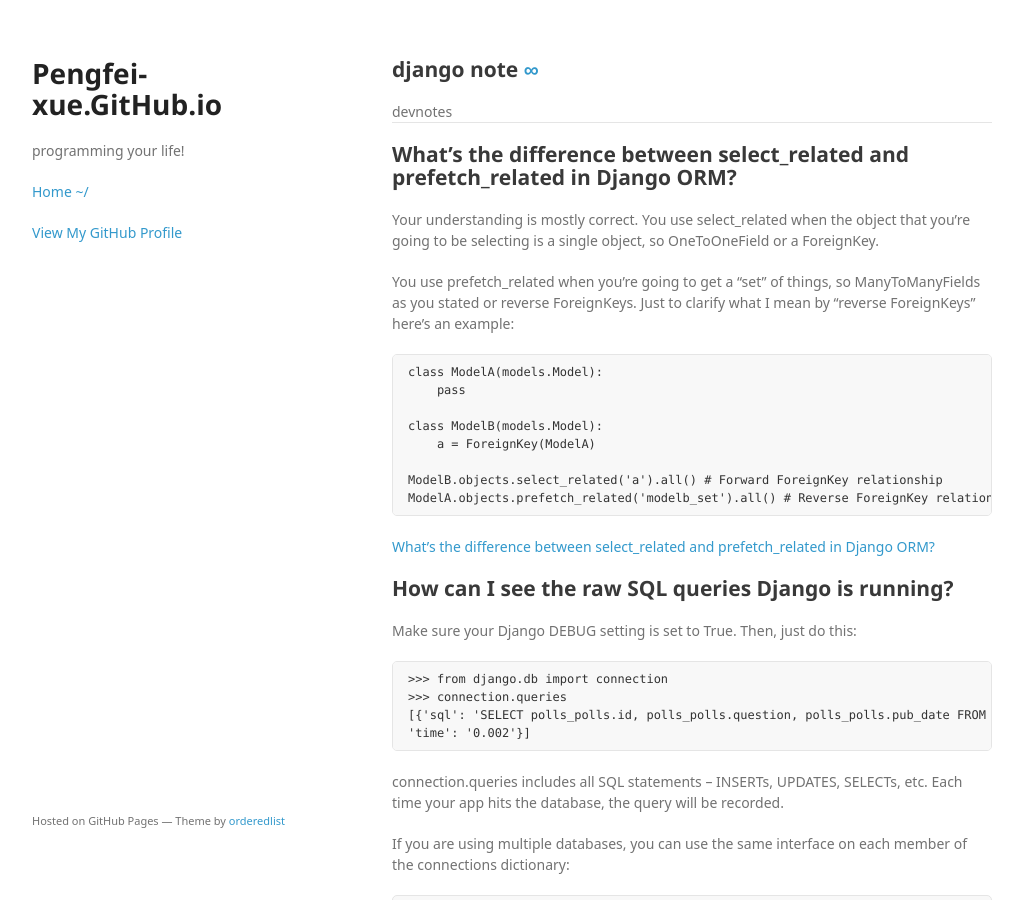
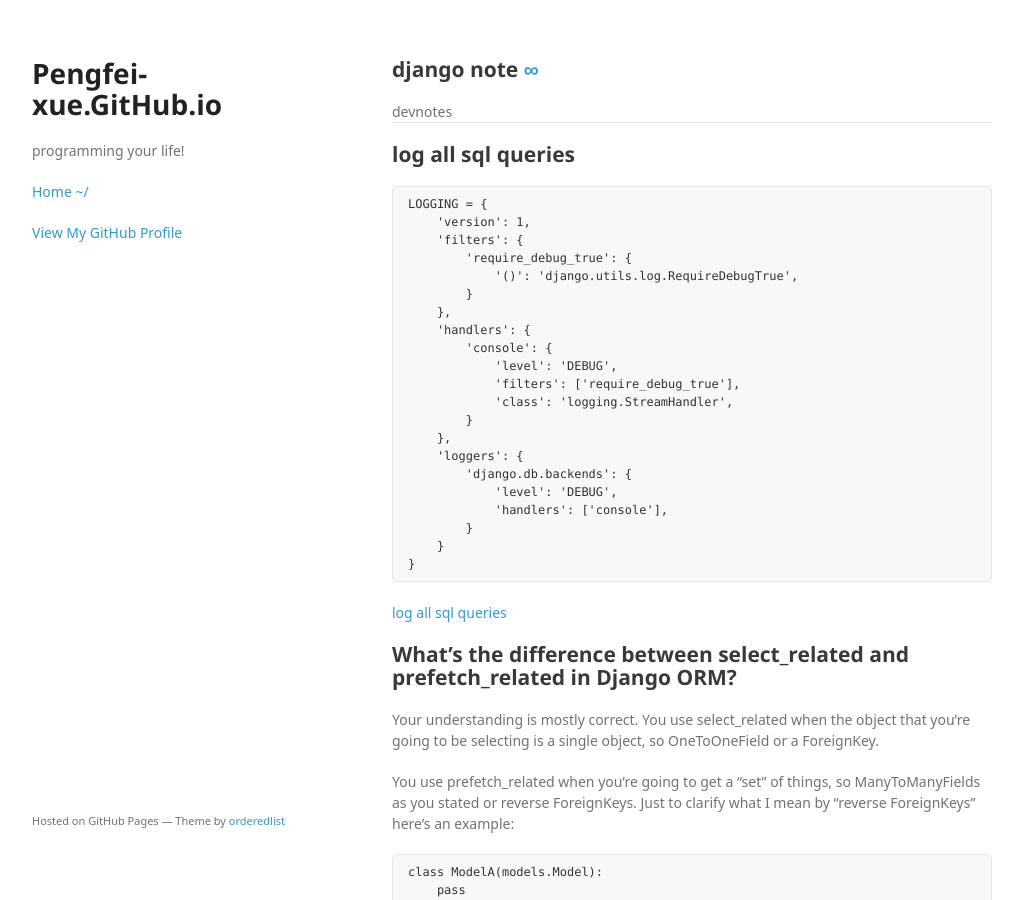
Before and after one commit to pengfei-xue/pengfei-xue.github.io, a Jekyll site: the page built from _posts/devnotes/2017-01-05-django.markdown, in a window 1280 px wide and 900 px high. Shown: the whole window, without its empty margins (128-1151 px from the left). Built offline with Jekyll 4.4.1, drawn with Linux system fonts in a browser that asks for light colours; some web fonts are replaced; comment, search, counter and statistics services are not loaded.

Commit message:
update django devnote add log all sql queries

```diff
--- a/_posts/devnotes/2017-01-05-django.markdown
+++ b/_posts/devnotes/2017-01-05-django.markdown
@@ -6,6 +6,32 @@
 version: 0.1
 categories: [devnotes, ]
 ---
+
+## log all sql queries
+
+    LOGGING = {
+        'version': 1,
+        'filters': {
+            'require_debug_true': {
+                '()': 'django.utils.log.RequireDebugTrue',
+            }
+        },
+        'handlers': {
+            'console': {
+                'level': 'DEBUG',
+                'filters': ['require_debug_true'],
+                'class': 'logging.StreamHandler',
+            }
+        },
+        'loggers': {
+            'django.db.backends': {
+                'level': 'DEBUG',
+                'handlers': ['console'],
+            }
+        }
+    }
+
+[log all sql queries](http://stackoverflow.com/questions/4375784/log-all-sql-queries)
 
 
 ## What's the difference between select_related and prefetch_related in Django ORM?
```
